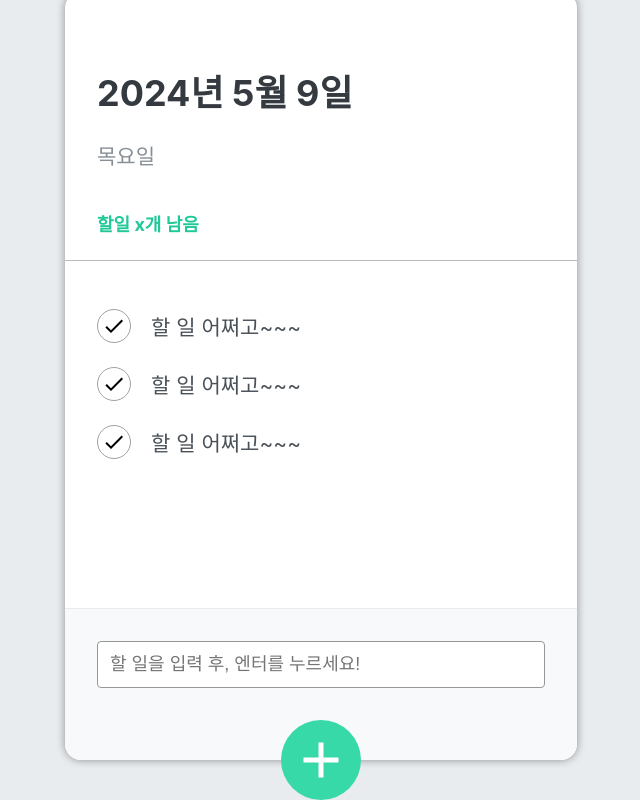
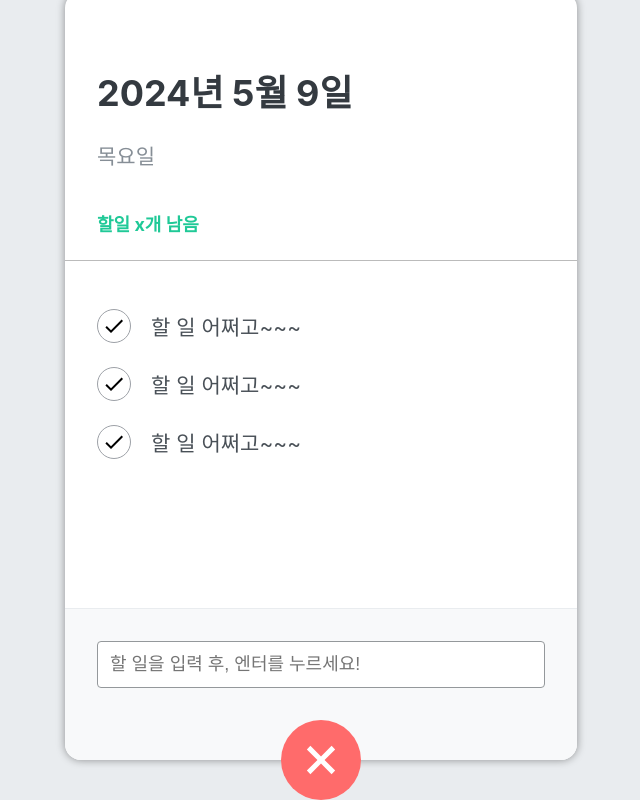
Before and after one commit to mipi1256/react-todo-app, a React (Create React App) app: page / in a window 1280 px wide. Both pictures are taken after a click on the button 640 px from the left and 864 px from the top of the page. Shown: the part 104-904 px from the top of the page, without its empty margins (319-959 px from the left). Built offline with nearby package versions, Linux system fonts and the light colour scheme.

Commit message:
할 일 추가 form 이벤트, 스타일 처리

```diff
--- a/src/components/TodoInput.js
+++ b/src/components/TodoInput.js
@@ -1,17 +1,39 @@
-import React from 'react';
+import React, { useState } from 'react';
 import '../scss/TodoInput.scss';
 import { MdAdd } from 'react-icons/md';
+import cn from 'classnames';
 
 const TodoInput = () => {
+  // 입력창이 열리는 여부를 표현하는 상태값
+  const [open, setOpen] = useState(false);
+
+  // + 버튼 클릭시 이벤트
+  const onToggle = () => {
+    setOpen(!open);
+  };
+
   return (
     <>
-      <div className='form-wrapper'>
-        <form className='insert-form'>
-          <input type='text' placeholder='할 일을 입력 후, 엔터를 누르세요!' />
-        </form>
-      </div>
+      {open && (
+        <div className='form-wrapper'>
+          <form className='insert-form'>
+            <input
+              type='text'
+              placeholder='할 일을 입력 후, 엔터를 누르세요!'
+            />
+          </form>
+        </div>
+      )}
 
-      <button className='insert-btn'>
+      {/*
+        cn() : 첫번째 파라미터는 항상 유지할 default 클래스
+        두번째 파라미터는 논리 상태값
+        => 논리 상태값이 true일 경우 해당 클래스 추가
+          false일 경우 제거.
+          {클래스이름: 논리값},
+          클래스 이름 지정 안할 시 변수명이 클래스 이름으로 사용됨.
+      */}
+      <button className={cn('insert-btn', { open })} onClick={onToggle}>
         <MdAdd />
       </button>
     </>
```
